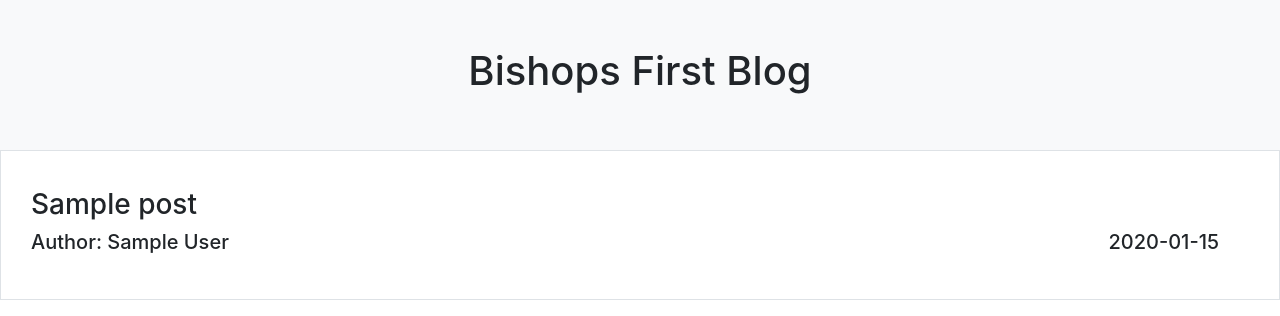
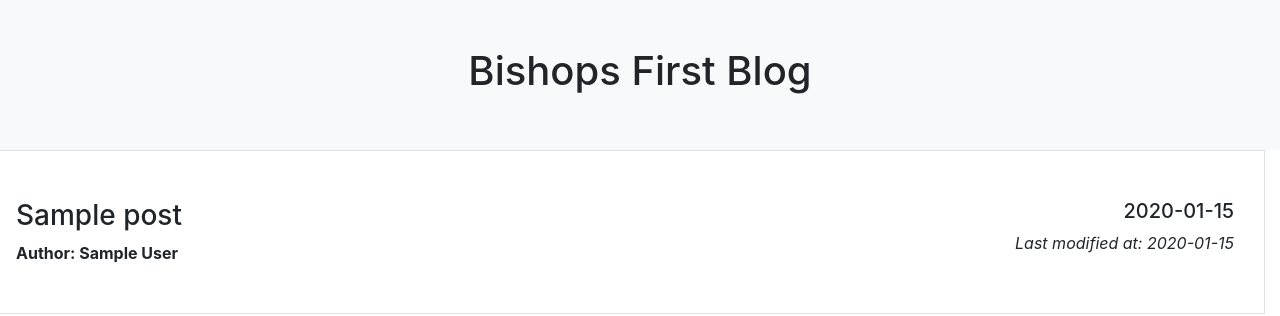
Before and after one commit to JKozma81/bh-blog-kj, a Node server app: page /posts/1 in a window 1280 px wide. Shown: the top 316 px of the page. Run offline with Node 20, Linux system fonts and the light colour scheme; tables that the repository leaves empty hold one stand-in row (values such as "Sample post"); some libraries are stand-ins or nearby versions.

Commit message:
BLOGHW-007-last-modified finished

```diff
--- a/repositories/PostRepository.js
+++ b/repositories/PostRepository.js
@@ -238,7 +238,7 @@ class PostRepository {
         postData.slug_value,
         undefined,
         undefined,
-        undefined
+        postData.modified_at
       );
     } catch (err) {
       console.error(err);
--- a/views/postList.handlebars
+++ b/views/postList.handlebars
@@ -11,6 +11,7 @@
           <th scope="col">Title</th>
           <th scope="col">Author</th>
           <th scope="col">Publish date</th>
+          <th scope="col">Last modified</th>
           <th scope="col">Operations</th>
         </tr>
       </thead>
@@ -20,6 +21,7 @@
           <td>{{this.title}}</td>
           <td>{{this.author}}</td>
           <td>{{this.published_at}}</td>
+          <td>{{this.modified_at}}</td>
           <td>
             <a class="btn btn-primary w-100 btn-sm" href="/admin/list/{{this.id}}" role="button">Edit</a>
           </td>
--- a/views/readPost.handlebars
+++ b/views/readPost.handlebars
@@ -2,17 +2,15 @@
   <h1>{{siteTitle}}</h1>
 </div>
 
-<div class="container-fluid post-info border pt-3 pb-3 d-flex flex-column justify-content-center mb-3">
-  <div class="container-fluid text-left">
+<div class="container-fluid post-info border pt-5 pb-5 d-flex mb-3 row">
+
+  <div class="container-fluid col-6">
     <h3>{{post.title}}</h3>
+    <strong>Author: {{post.author}}</strong>
   </div>
-  <div class="container-fluid row">
-    <div class="col-6">
-      <h5>Author: {{post.author}}</h5>
-    </div>
-    <div class="col-6 text-right">
-      <h5>{{post.created_at}}</h5>
-    </div>
+  <div class="container-fluid col-6 text-right">
+    <h5>{{post.created_at}}</h5>
+    <em>Last modified at: {{post.modified_at}}</em>
   </div>
 </div>
 
```
